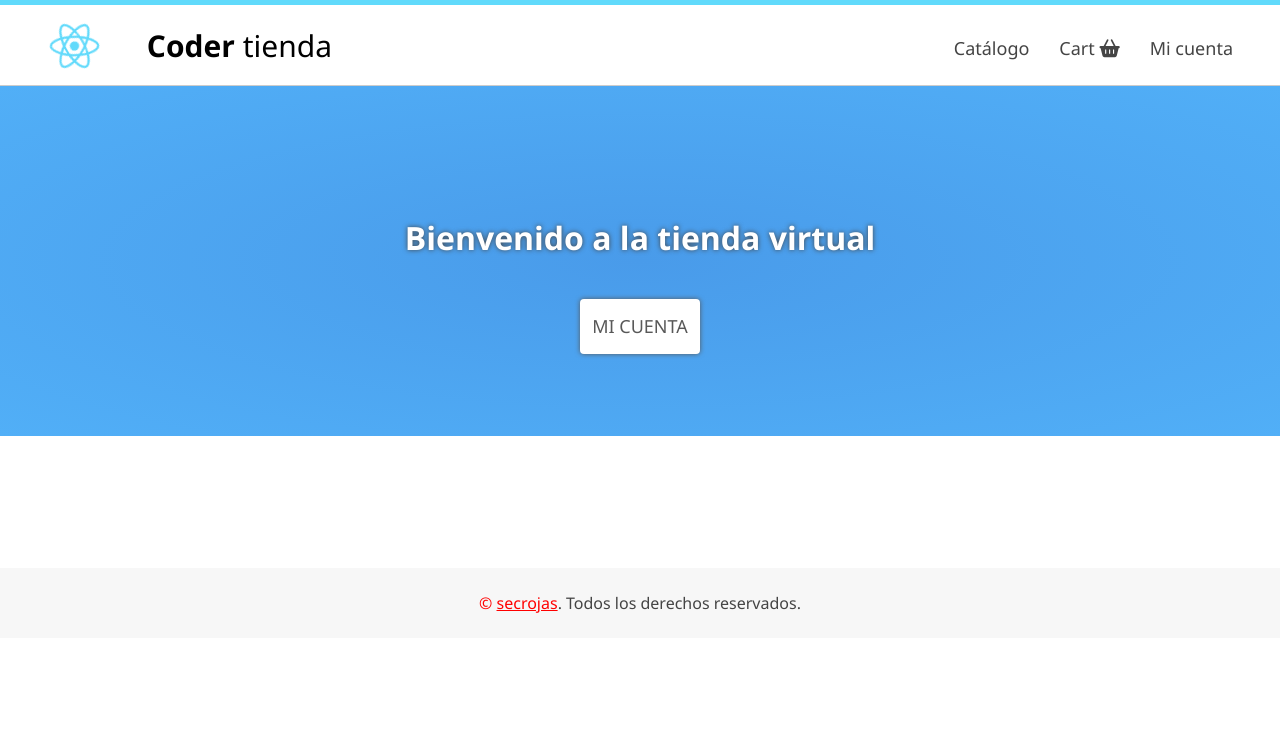
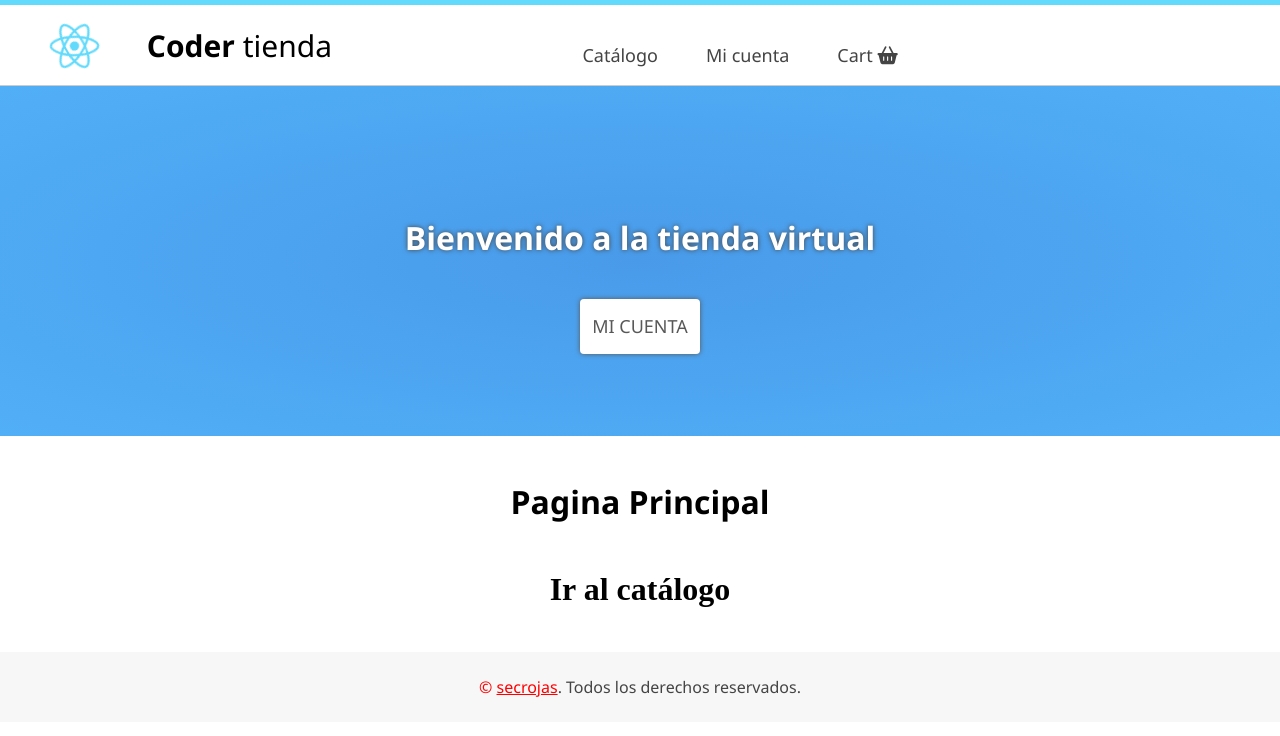
Before and after one commit to secrojas/coder-reactjs, a React (Create React App) app: page / in a window 1280 px wide. Shown: the top 736 px of the page. Built offline with nearby package versions, Linux system fonts and the light colour scheme.

Commit message:
componente CartIcon y props en Home

```diff
--- a/public/index.html
+++ b/public/index.html
@@ -16,7 +16,9 @@
     -->
     <link rel="manifest" href="%PUBLIC_URL%/manifest.json" />
 
-    <script src="https://kit.fontawesome.com/ed8cda7578.js" crossorigin="anonymous"></script>
+
+
+
     <!--
       Notice the use of %PUBLIC_URL% in the tags above.
       It will be replaced with the URL of the `public` folder during the build.
@@ -41,5 +43,8 @@
       To begin the development, run `npm start` or `yarn start`.
       To create a production bundle, use `npm run build` or `yarn build`.
     -->
+    <script src="https://kit.fontawesome.com/ed8cda7578.js" crossorigin="anonymous"></script>
+
+
   </body>
 </html>
--- a/src/App.js
+++ b/src/App.js
@@ -2,11 +2,13 @@ import React from 'react';
 import logo from './assets/images/logo.svg';
 import './assets/css/App.css';
 
-//Importar mis componentes
+//Importo mis componentes
 
 import NavBar from './components/NavBar';
 import Slider from './components/Slider';
 import Footer from './components/Footer';
+
+import Home from './components/Home';
 
 function App() {
   return (
@@ -16,15 +18,9 @@ function App() {
 
       <Slider />
 
-      <header className="App-header">
-
-        <section className="componentes">
-
-          <br/><br/><br/><br/><br/><br/>
-
-        </section>
-
-      </header>
+      <Home
+          greeting='Pagina Principal'
+      />
 
       <Footer />
 
--- a/src/assets/css/App.css
+++ b/src/assets/css/App.css
@@ -17,6 +17,8 @@ body {
   border-bottom: 1px solid #ccc;
   border-top: 5px solid #61dafb;
 }
+
+
 
 .center{
   width: 75%;
@@ -60,23 +62,61 @@ body {
 }
 
 #menu{
-  width: 70%;
+  width: 60%;
   float:right;
   font-size: 18px;
 }
 
-#menu ul{
-  line-height: 50px;
-  width: 60%;
-  float:right;
+ul, ol {
+  list-style:none;
 }
 
-#menu ul li{
-  display: inline-block;
-  list-style: none;
-  height: 46px;
-  margin-left: 15px;
-  margin-right: 15px;
+.nav > li {
+  float:left;
+}
+
+.nav li{
+
+  text-decoration:none;
+  padding:10px 12px;
+  display:block;
+}
+
+.nav li a {
+
+  color:#fff;
+  text-decoration:none;
+  padding:10px 12px;
+  display:block;
+}
+
+.nav li a:hover {
+  background-color:white;
+}
+
+.nav li ul {
+  display:none;
+  position:absolute;
+  min-width:140px;
+}
+
+.nav li:hover > ul {
+  display:block;
+}
+
+.nav li ul li {
+  position:relative;
+  background-color:white;
+  text-align: left;
+}
+
+.nav li ul li a:hover {
+  background-color:white;
+}
+
+.nav li ul li ul {
+  right:-140px;
+  top:0px;
 }
 
 #menu a{
--- /dev/null
+++ b/src/components/CartIcon.jsx
@@ -0,0 +1,20 @@
+import React, {Component} from 'react';
+
+class CartIcon extends Component{
+
+    render(){
+        return(
+
+            <li>
+                <a href="#">Cart <i className="fas fa-shopping-basket"></i></a>
+                <ul>
+                    <li>Actualmente vacío!</li>
+                </ul>
+            </li>
+
+        );
+    }
+
+}
+
+export default CartIcon;
--- /dev/null
+++ b/src/components/Home.jsx
@@ -0,0 +1,35 @@
+import React from 'react';
+
+function Link(){
+    return(
+        <a
+          className="App-link"
+          href="/catalogo"
+          target="_blank"
+          rel="noopener noreferrer"
+          style={{textDecorationLine:"none",color:"black",fontFamily:"Barlow"}}
+        >
+          Ir al catálogo
+        </a>
+    );
+}
+
+function Home(props){
+
+    return(
+        <div>
+            <br/>
+
+            {/* uso del props */}
+            <h1>{props.greeting}
+            <br/><br/>
+            <Link/>
+            </h1>
+
+            <br/>
+        </div>
+
+    )
+}
+
+export default Home;
--- a/src/components/NavBar.js
+++ b/src/components/NavBar.js
@@ -1,6 +1,7 @@
 import React, {Component} from 'react';
 import logo from '../assets/images/logo.svg';
-import cart from '../assets/images/cart.png';
+
+import CartIcon from '../components/CartIcon';
 
 class NavBar extends Component{
 
@@ -18,16 +19,20 @@ class NavBar extends Component{
                     </div>
 
                     <nav id="menu">
-                        <ul>
+                        <ul className="nav">
                             <li>
                                 <a href="#">Catálogo</a>
                             </li>
-                            <li>
-                                <a href="#">Cart <i class="fas fa-shopping-basket"></i></a>
-                            </li>
+
                             <li>
                                 <a href="#">Mi cuenta</a>
+                                <ul>
+                                    <li><a href="">Perfil</a></li>
+                                    <li><a href="">Pedidos</a></li>
+                                </ul>
                             </li>
+
+                            <CartIcon />
                         </ul>
                     </nav>
 
```
Also changed, not shown: src/components/MiComponente.js (deleted, +0 -35 lines), src/components/Peliculas.js (deleted, +0 -13 lines).
